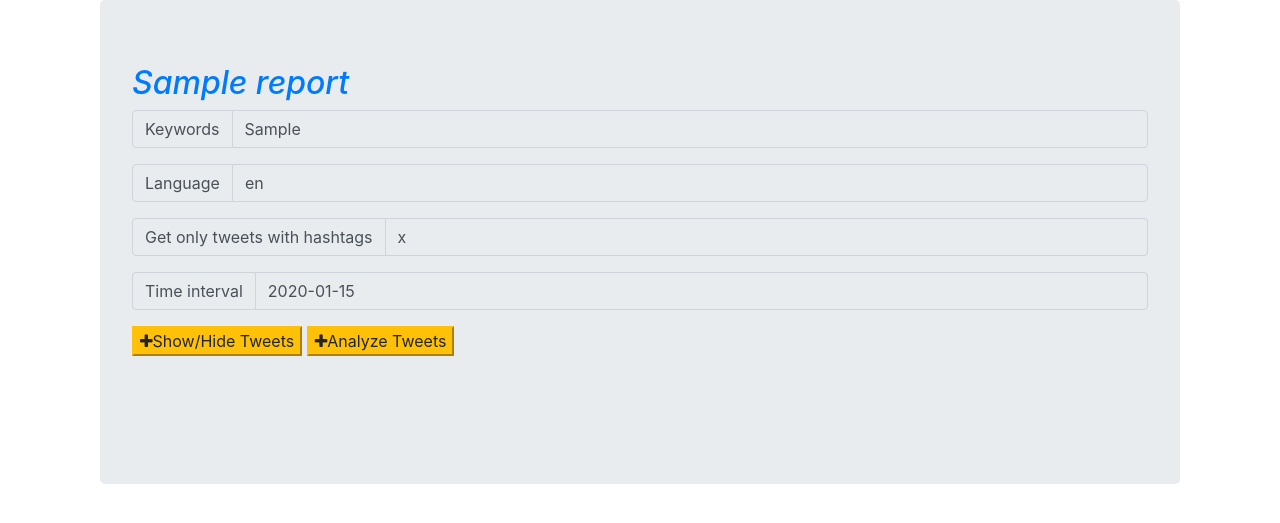
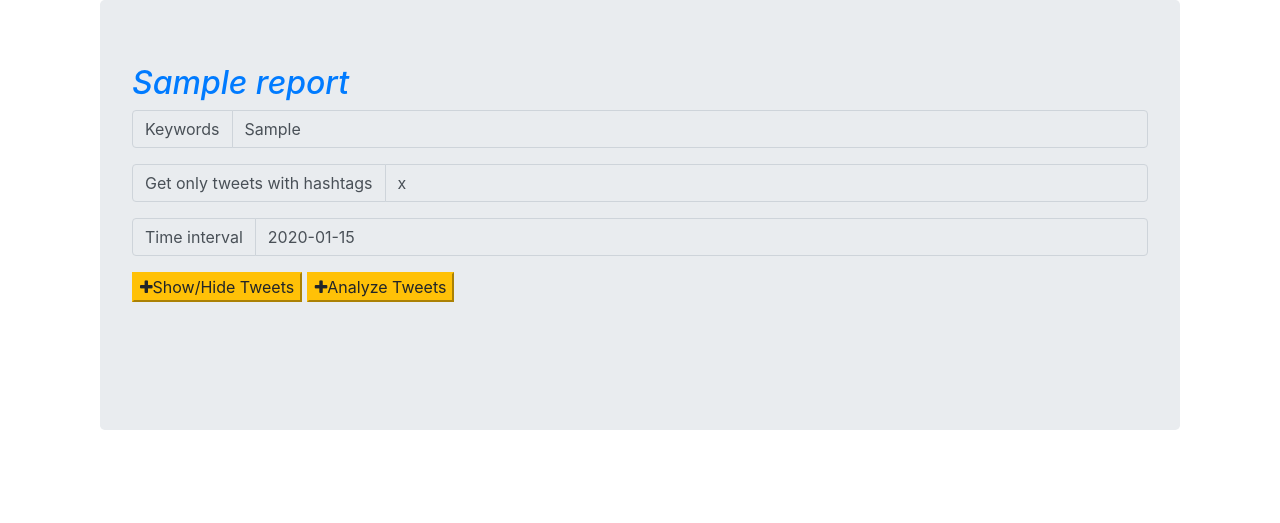
Before and after one commit to aysegulsari/599, a Django app: a page that uses app/reports/templates/reports/report_detail.html in a window 1280 px wide. Shown: the part 56-579 px from the top of the page. Run offline with Django 3.2, Linux system fonts and the light colour scheme; tables that the repository leaves empty hold one stand-in row (values such as "Sample post"); some libraries are stand-ins or nearby versions.

Commit message:
language field is removed from reports model

```diff
--- a/app/reports/models.py
+++ b/app/reports/models.py
@@ -15,7 +15,7 @@ class Report(models.Model):
     time_interval = models.CharField(blank=False, max_length=50, default='')
     tweet_count = models.CharField(blank=False, max_length=10, default='')
     keyword = models.CharField(blank=False, max_length=50, default='')
-    language = models.CharField(blank=False, max_length=10, default='')
+    # language = models.CharField(blank=False, max_length=10, default='')
     hashtag = models.CharField(blank=False, max_length=5, default='')
 
     def __str__(self):
--- a/app/reports/templates/reports/report_detail.html
+++ b/app/reports/templates/reports/report_detail.html
@@ -24,7 +24,7 @@
                    aria-describedby="inputGroup-sizing-default" id="count" name="count" disabled
                    value="{{report.tweet_count}}">
         </div>
-        -->
+
 
         <div class="input-group mb-3">
             <div class="input-group-prepend">
@@ -34,6 +34,7 @@
                    aria-describedby="inputGroup-sizing-default" id="language" name="language" disabled
                    value="{{report.language}}">
         </div>
+        -->
 
         <div class="input-group mb-3">
             <div class="input-group-prepend">
--- a/app/reports/views.py
+++ b/app/reports/views.py
@@ -37,7 +37,7 @@ def collect_tweets(request):
     include_hashtags = request.POST('hashtags')
 
     myReport = myModels.Report.objects.create(name=name, time_interval=time_interval, keyword=keyword, user=user,
-                                              language=language, hashtag=include_hashtags)
+                                              hashtag=include_hashtags)
     if myReport is None:  # report could not saved
         temp_result = {'data': "report could not saved"}
         return JsonResponse(temp_result, safe=False)
```
